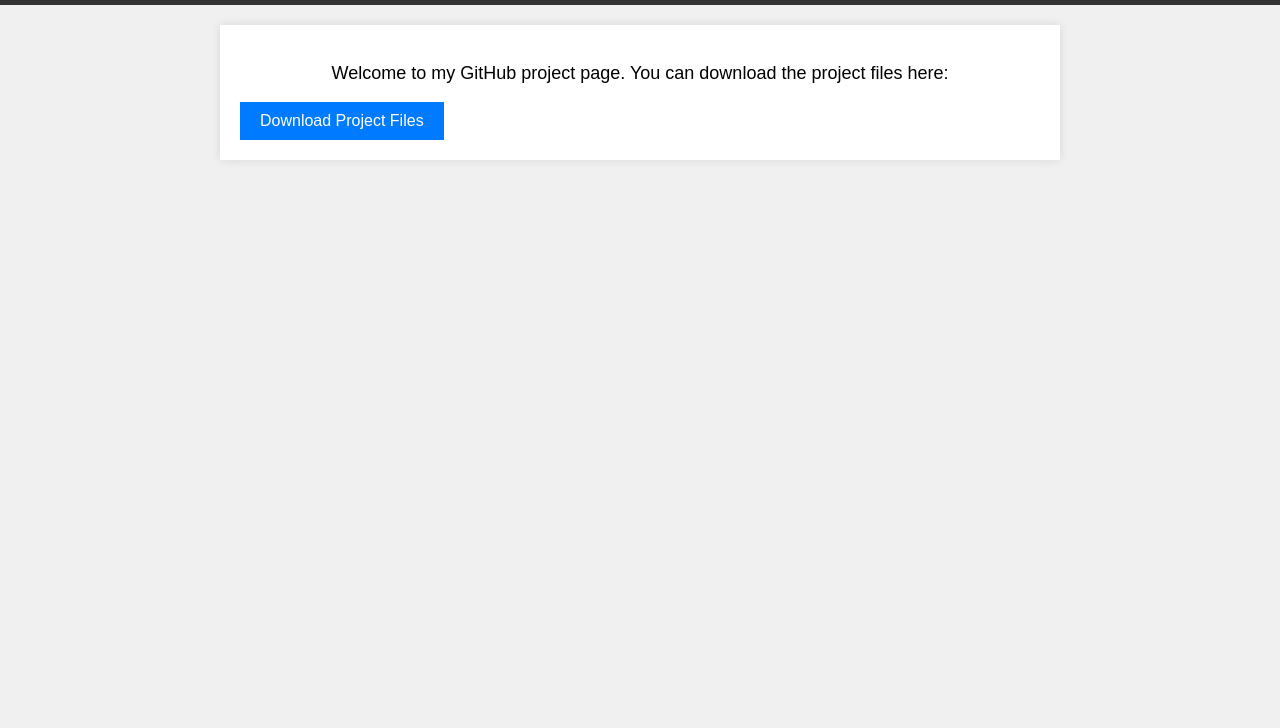
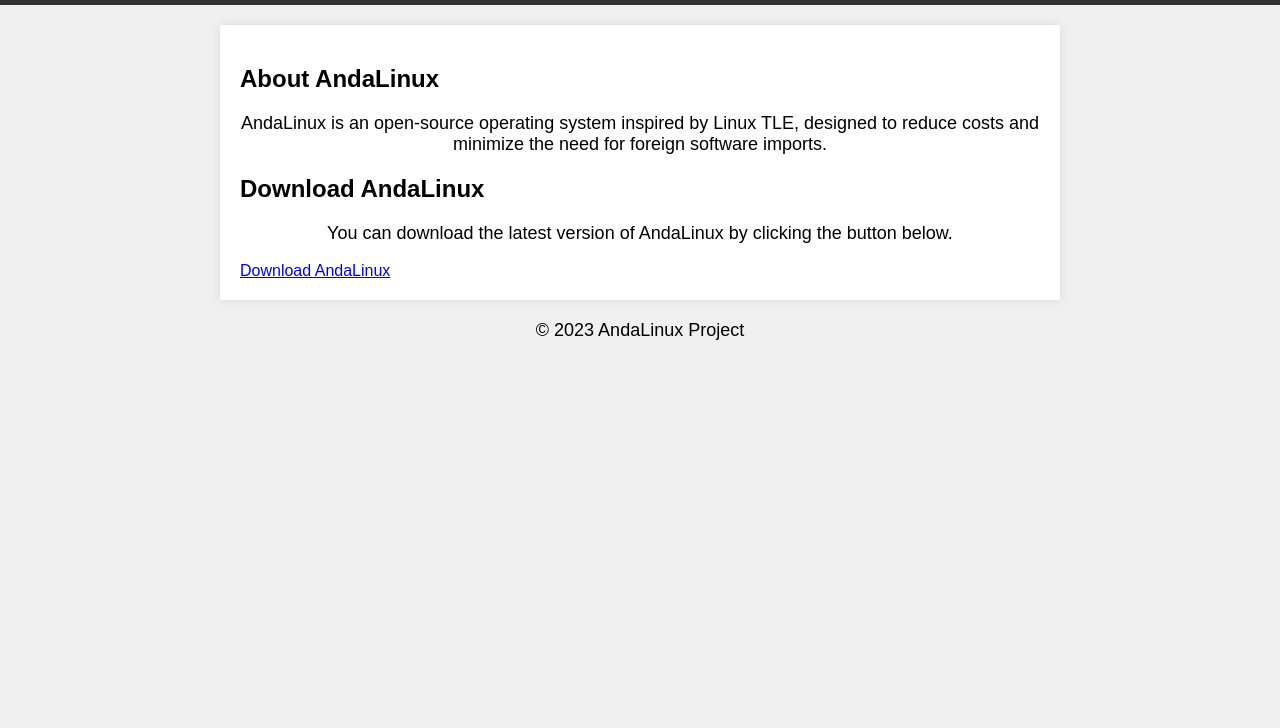
Before and after one commit to AndaLinux/AndaLinux.github.io, a plain HTML site: page index.html in a window 1280 px wide. Shown: the part 72-800 px from the top of the page. Drawn offline with Linux system fonts and the light colour scheme.

Commit message:
Update index.html

```diff
--- a/index.html
+++ b/index.html
@@ -1,20 +1,31 @@
 <!DOCTYPE html>
-<html lang="en">
+<html>
 <head>
     <meta charset="UTF-8">
-    <meta name="viewport" content="width=device-width, initial-scale=1.0">
-    <title>GitHub Project Page</title>
-    <link rel="stylesheet" href="style.css">
+    <title>AndaLinux Project</title>
+    <link rel="stylesheet" type="text/css" href="style.css">
 </head>
 <body>
     <header>
-        <h1>My GitHub Project</h1>
+        <h1>Welcome to the AndaLinux Project</h1>
     </header>
     <main>
-        <p>Welcome to my GitHub project page. You can download the project files here:</p>
-        <a href="download/project-files.zip" download>
-            <button>Download Project Files</button>
-        </a>
+        <section>
+            <h2>About AndaLinux</h2>
+            <p>
+                AndaLinux is an open-source operating system inspired by Linux TLE, designed to reduce costs and minimize the need for foreign software imports.
+            </p>
+        </section>
+        <section>
+            <h2>Download AndaLinux</h2>
+            <p>
+                You can download the latest version of AndaLinux by clicking the button below.
+            </p>
+            <a class="download-button" href="https://your-download-link-here">Download AndaLinux</a>
+        </section>
     </main>
+    <footer>
+        <p>&copy; 2023 AndaLinux Project</p>
+    </footer>
 </body>
 </html>
```
